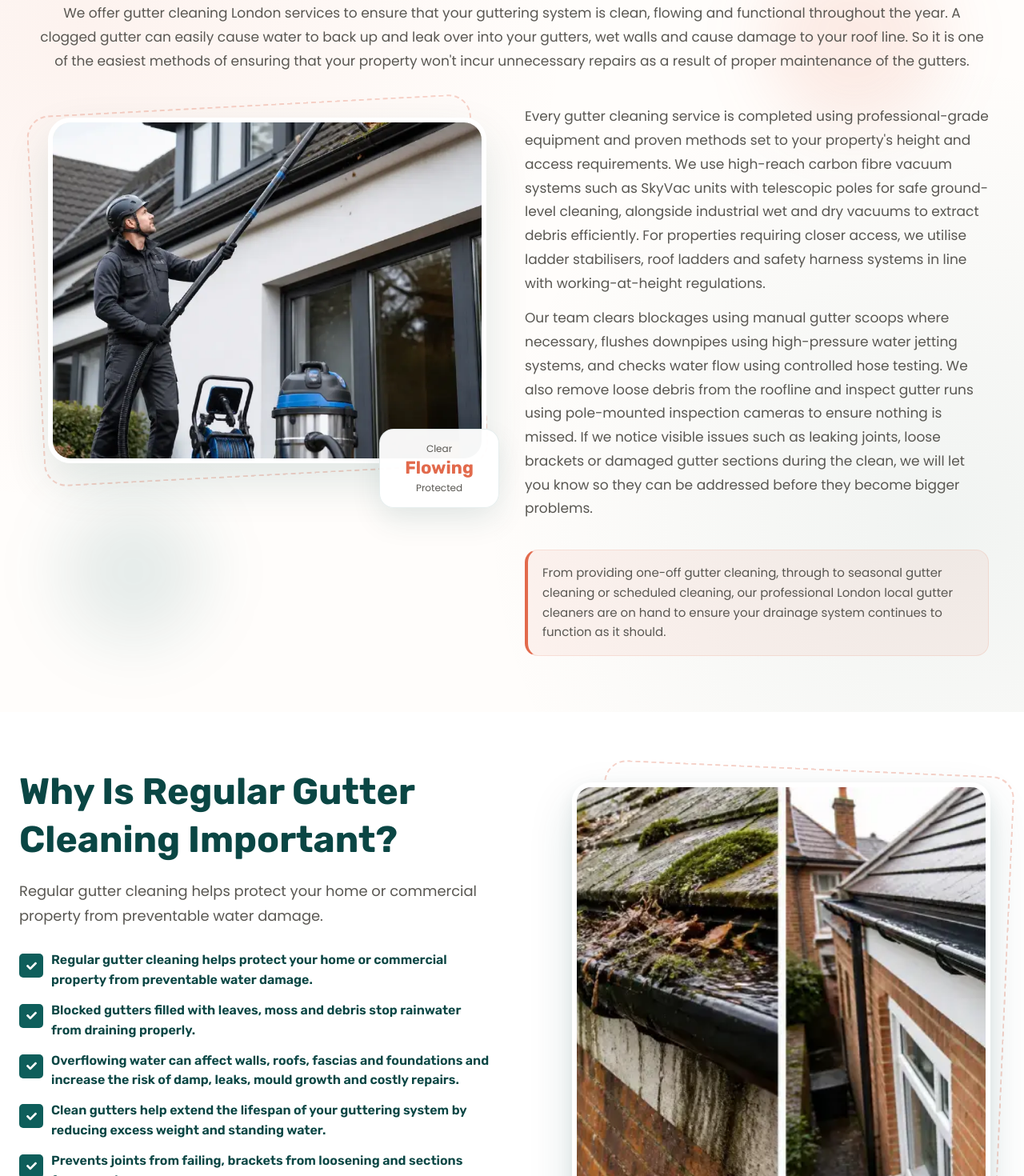
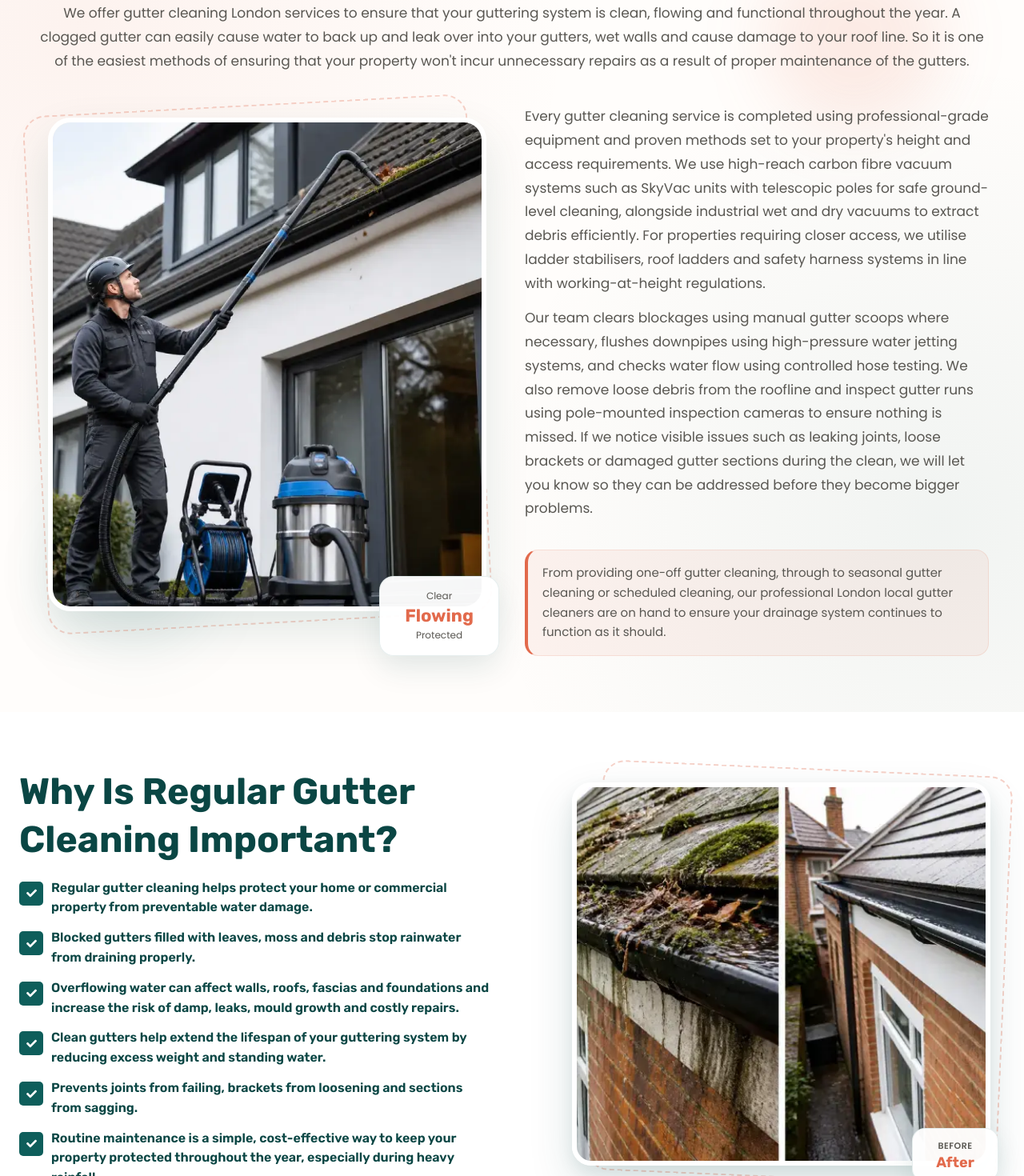
Before and after one commit to hardeepkaur-gif/cleaning, a Next.js app: page /gutter-cleaning in a window 1280 px wide. Shown: the part 1340-2810 px from the top of the page at 80% size. Built offline with nearby package versions, Linux system fonts and the light colour scheme.

Commit message:
remove duplicate content

```diff
--- a/src/components/gutter/GutterIncludedSection.module.css
+++ b/src/components/gutter/GutterIncludedSection.module.css
@@ -1,9 +1,40 @@
+.layout {
+  align-items: stretch;
+}
+
+.visual {
+  height: 100% !important;
+  min-height: 100%;
+  display: flex;
+  flex-direction: column;
+  box-sizing: border-box;
+}
+
+.frameInner {
+  flex: 1 1 auto;
+  height: 100% !important;
+  min-height: 0;
+}
+
+.frameInner img {
+  width: 100%;
+  height: 100% !important;
+  max-height: none !important;
+  object-fit: cover;
+}
+
+.copy {
+  height: 100%;
+}
+
 .bodyWrap {
   gap: clamp(16px, 2vw, 20px);
   background: transparent;
   border: none;
   box-shadow: none;
   padding: 0;
+  height: 100%;
+  box-sizing: border-box;
 }
 
 .bodyCopy {
@@ -20,10 +51,12 @@
   .layout {
     display: flex;
     flex-direction: column;
+    align-items: stretch;
   }
 
   .copy {
     order: 1;
+    height: auto;
   }
 
   .visual {
@@ -31,6 +64,17 @@
     max-width: 560px;
     margin: 0 auto;
     width: 100%;
+    height: auto;
+    min-height: 0;
+  }
+
+  .frameInner {
+    height: auto !important;
+  }
+
+  .frameInner img {
+    height: auto !important;
+    max-height: 320px !important;
   }
 
   .bodyWrap {
@@ -42,4 +86,8 @@
   .bodyWrap {
     padding: 0;
   }
+
+  .frameInner img {
+    max-height: 260px !important;
+  }
 }
--- a/src/components/gutter/GutterIncludedSection.tsx
+++ b/src/components/gutter/GutterIncludedSection.tsx
@@ -38,7 +38,7 @@ export default function GutterIncludedSection() {
         <div className={`${styles.layout} ${local.layout}`}>
           <div className={`${styles.visual} ${local.visual}`}>
             <div className={styles.frameOuter} aria-hidden />
-            <div className={styles.frameInner}>
+            <div className={`${styles.frameInner} ${local.frameInner}`}>
               <img
                 src={gutterIncludedImage}
                 alt={gutterIncludedImageAlt}
--- a/src/components/gutter/GutterWhySection.tsx
+++ b/src/components/gutter/GutterWhySection.tsx
@@ -4,7 +4,6 @@ import local from "./GutterWhySection.module.css";
 import {
   gutterWhyImage,
   gutterWhyImageAlt,
-  gutterWhyIntro,
   gutterWhyPoints,
   gutterWhyTitle,
 } from "./gutterWhyData";
@@ -25,9 +24,6 @@ export default function GutterWhySection() {
             >
               {gutterWhyTitle}
             </h2>
-            <p className={`${styles.intro} ${local.intro}`}>
-              {gutterWhyIntro}
-            </p>
 
             <ul className={styles.points}>
               {gutterWhyPoints.map((item) => (
--- a/src/components/gutter/gutterWhyData.ts
+++ b/src/components/gutter/gutterWhyData.ts
@@ -1,7 +1,4 @@
 export const gutterWhyTitle = "Why Is Regular Gutter Cleaning Important?";
-
-export const gutterWhyIntro =
-  "Regular gutter cleaning helps protect your home or commercial property from preventable water damage.";
 
 export const gutterWhyPoints = [
   "Regular gutter cleaning helps protect your home or commercial property from preventable water damage.",
```
